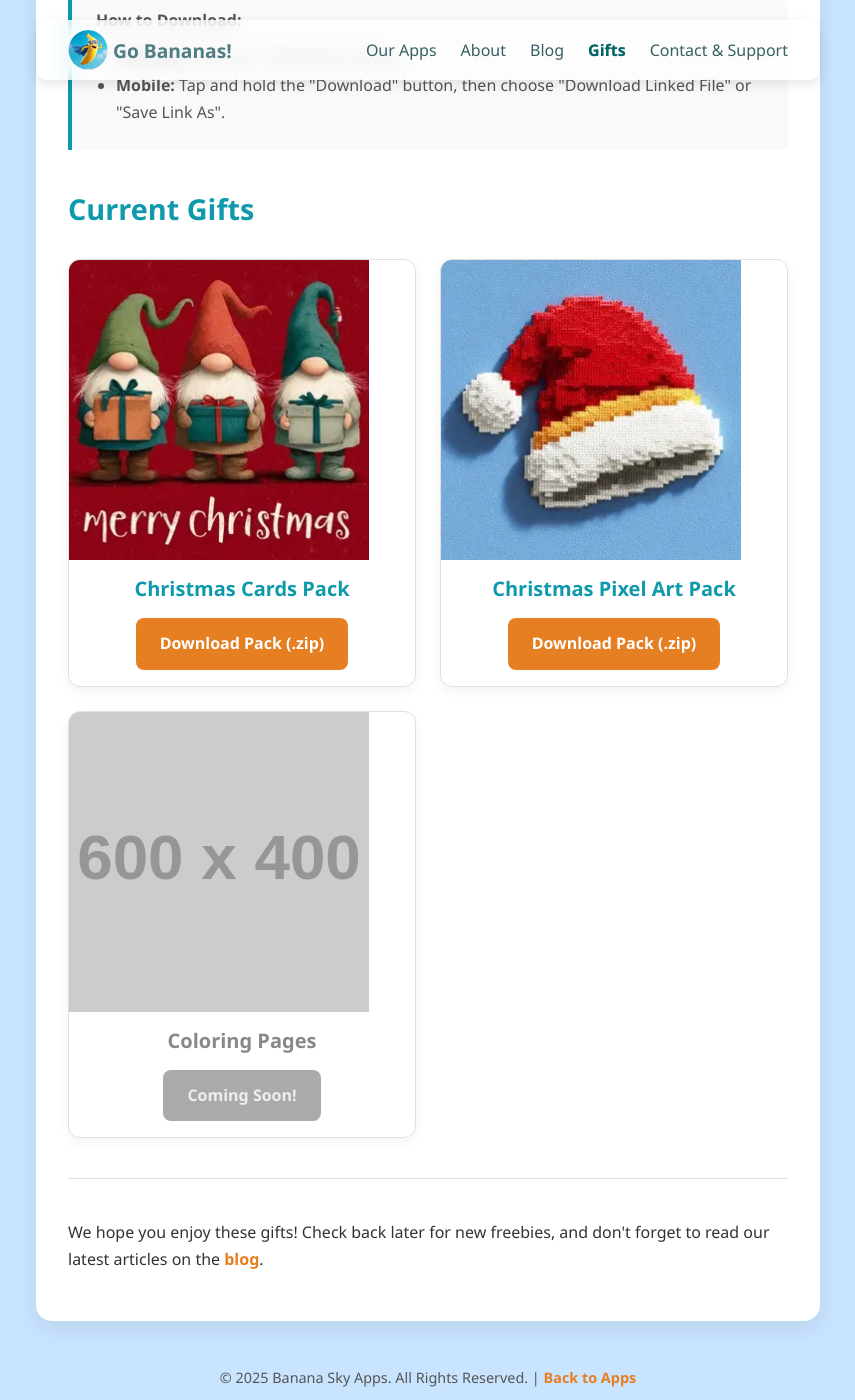
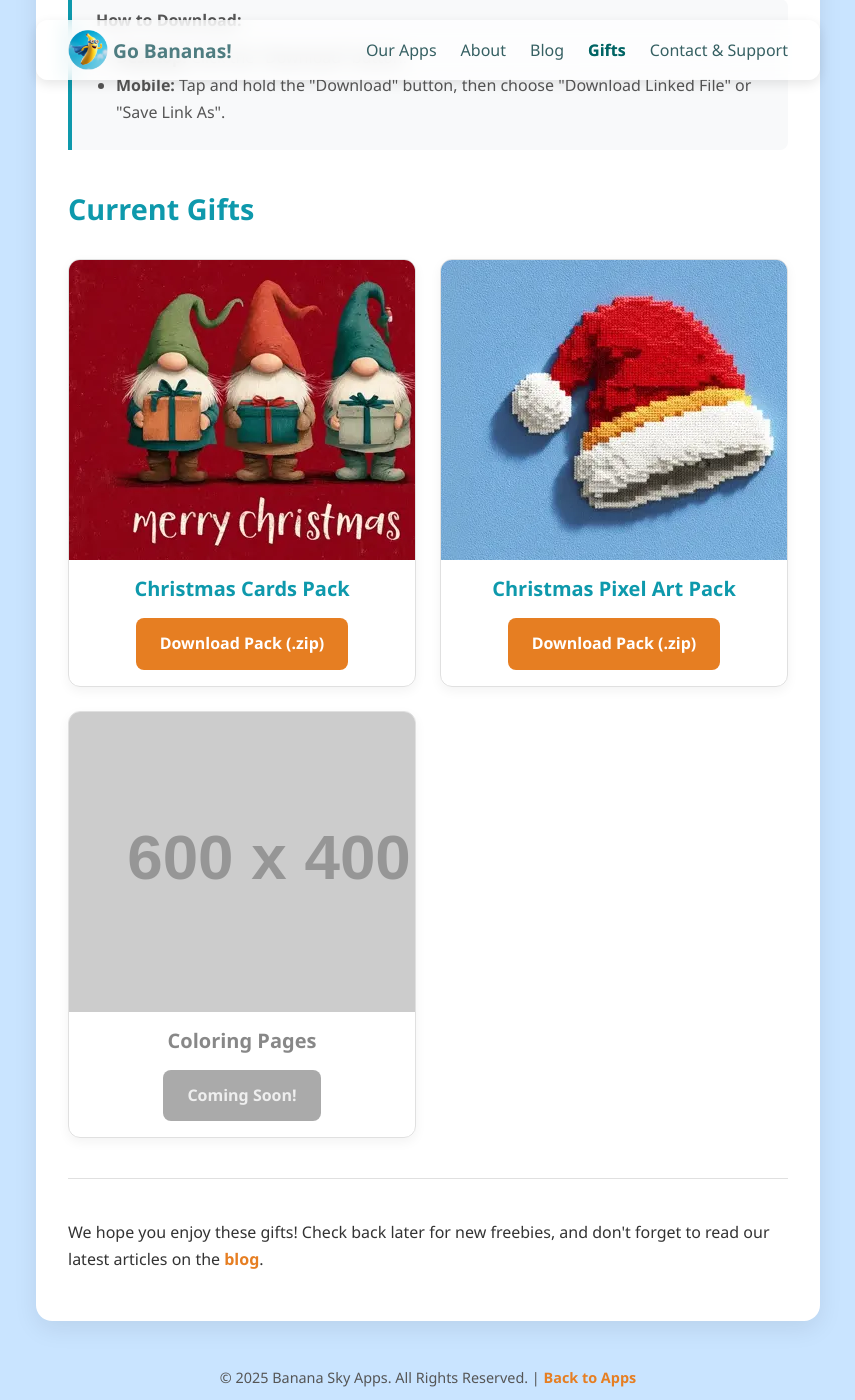
Before and after one commit to MagicScribble/test2, a Jekyll site: the page gifts.html, which Jekyll copies as it is, in a window 1280 px wide and 1400 px high, scrolled down 380 px. Shown: the whole window, without its empty margins (212-1067 px from the left). Built offline with Jekyll 4.4.1, drawn with Linux system fonts in a browser that asks for light colours.

Commit message:
Update gifts.html

```diff
--- a/gifts.html
+++ b/gifts.html
@@ -62,7 +62,7 @@
             box-shadow: 0 8px 24px rgba(0, 0, 0, 0.08);
         }
         .gallery-item img {
-            width: 300px;
+            width: 400px;
             height: 300px; /* Fixed height for a uniform grid */
             object-fit: cover; /* This crops the image nicely */
             display: block;
```
